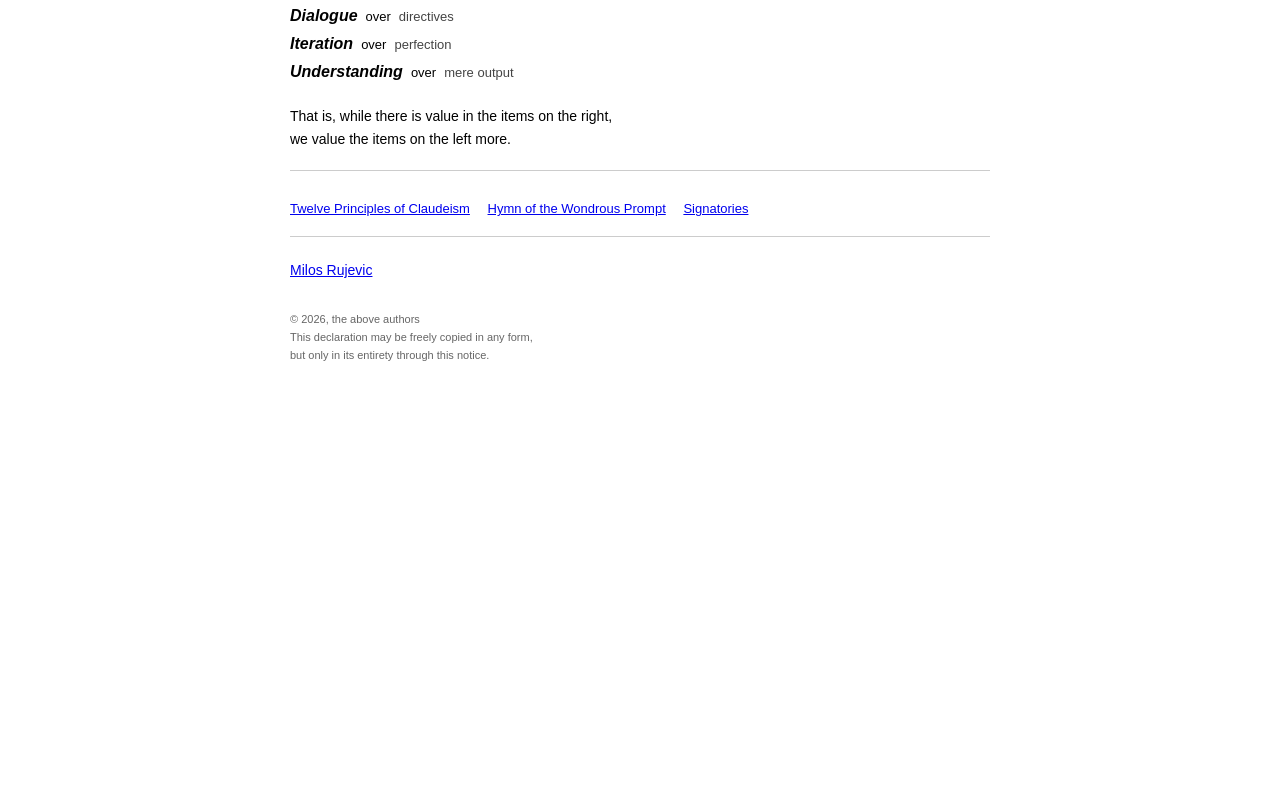
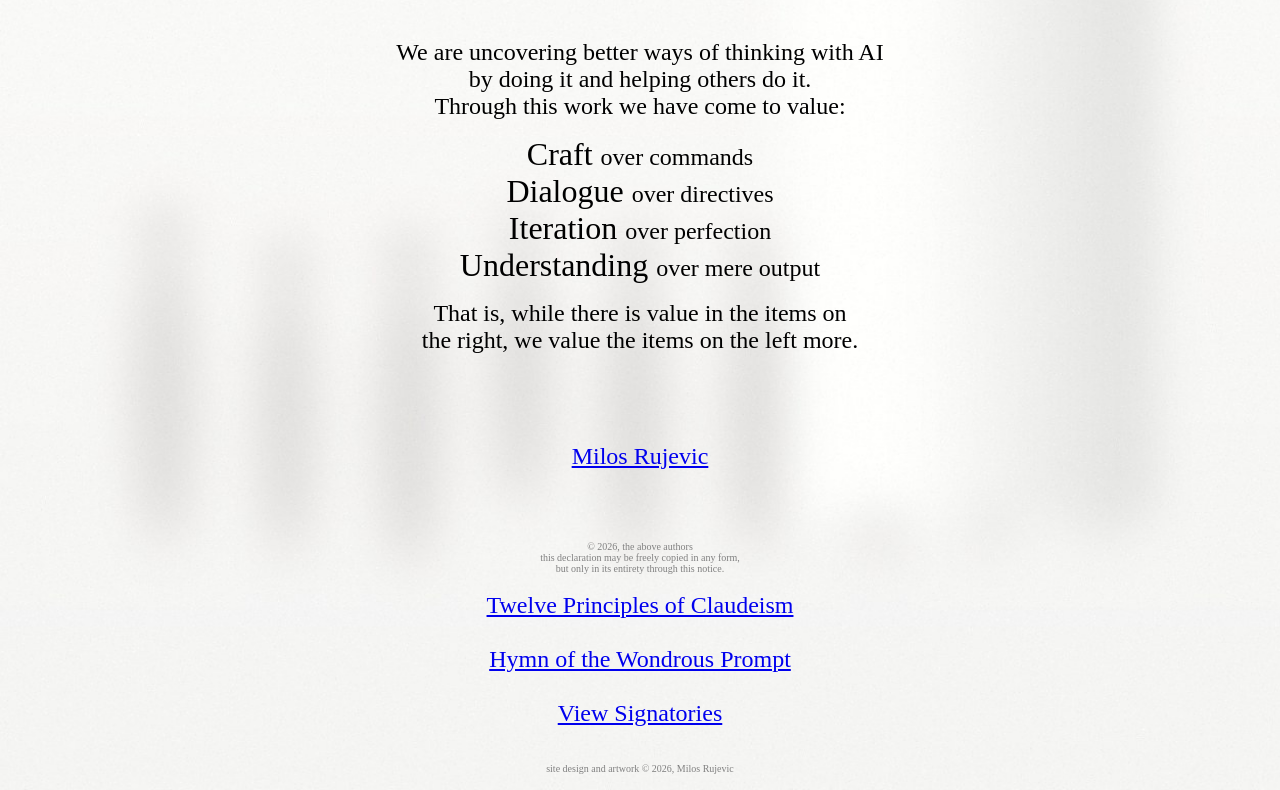
Before and after one commit to itmilos/claudeism.ai, a plain HTML site: page index.html in a window 1280 px wide. Shown: the part 191-981 px from the top of the page. Before the commit the page ends 800 px from the top, so only its background shows below. Drawn offline with Linux system fonts and the light colour scheme.

Commit message:
Redesign to match agilemanifesto.org exactly
Raw HTML structure with <center>, <font> tags, body background attribute.
Generated washed-out background image with silhouetted figures mirroring
the Snowbird meeting photo aesthetic. Removed external CSS.

Co-Authored-By: Claude Sonnet 4.6 <noreply@anthropic.com>

```diff
--- a/index.html
+++ b/index.html
@@ -1,66 +1,69 @@
-<!DOCTYPE html>
-<html lang="en">
+<!DOCTYPE HTML PUBLIC "-//W3C//DTD HTML 3.2 Final//EN">
+<html>
 <head>
-  <meta charset="UTF-8" />
-  <meta name="viewport" content="width=device-width, initial-scale=1.0" />
-  <title>Manifesto for Claudeism</title>
-  <link rel="stylesheet" href="style.css" />
+<title>Manifesto for Claudeism</title>
+<meta http-equiv="Content-Type" content="text/html; charset=utf-8" />
+<meta name="description" content="We are uncovering better ways of thinking with AI by doing it and helping others do it. These are our values and principles." />
+<meta name="keywords" content="claudeism, manifesto, AI, prompt, Claude, artificial intelligence, human-AI collaboration, prompting" />
 </head>
-<body>
-<div id="content">
+<body background="/background.jpg" style="background-size: cover;">
+<center>
+<br><br><br><br>
 
-  <h1>Manifesto for Claudeism</h1>
+<h1>Manifesto for Claudeism
+</h1>
+<br><br><br>
 
-  <p>We are uncovering better ways of thinking with AI<br>
-  by doing it and helping others do it.<br>
-  Through this work we have come to value:</p>
+<p>
 
-  <div class="values">
-    <div class="value-row">
-      <span class="value-left">Craft</span>
-      <span class="value-over">over</span>
-      <span class="value-right">commands</span>
-    </div>
-    <div class="value-row">
-      <span class="value-left">Dialogue</span>
-      <span class="value-over">over</span>
-      <span class="value-right">directives</span>
-    </div>
-    <div class="value-row">
-      <span class="value-left">Iteration</span>
-      <span class="value-over">over</span>
-      <span class="value-right">perfection</span>
-    </div>
-    <div class="value-row">
-      <span class="value-left">Understanding</span>
-      <span class="value-over">over</span>
-      <span class="value-right">mere output</span>
-    </div>
-  </div>
+<font size="+2">
+We are uncovering better ways of thinking with AI<br>
+by doing it and helping others do it.<br>
+Through this work we have come to value:<br>
+</font>
 
-  <p>That is, while there is value in the items on the right,<br>
-  we value the items on the left more.</p>
+<p>
+<font size="+3">Craft </font><font size="+2">over commands<br></font>
+<font size="+3">Dialogue </font><font size="+2">over directives<br></font>
+<font size="+3">Iteration </font><font size="+2">over perfection<br></font>
+<font size="+3">Understanding </font><font size="+2">over mere output<br></font>
 
-  <hr />
+<p>
+<font size="+2">
+That is, while there is value in the items on<br>
+the right, we value the items on the left more.<br>
+</font>
 
-  <div class="nav">
-    <a href="principles.html">Twelve Principles of Claudeism</a>
-    <a href="hymn.html">Hymn of the Wondrous Prompt</a>
-    <a href="signatories.html">Signatories</a>
-  </div>
+<br><br><br><br>
 
-  <hr />
+<table cellpadding=15><tr align=center valign=top>
+<td><font size="+2">
+<a href="https://www.linkedin.com/in/aitechpm/">Milos Rujevic</a><br>
+</font></td>
+</tr></table>
 
-  <div class="signatories">
-    <p><a href="https://www.linkedin.com/in/aitechpm/">Milos Rujevic</a></p>
-  </div>
+<br><br><br>
 
-  <div class="copyright">
-    <p>&copy; 2026, the above authors<br>
-    This declaration may be freely copied in any form,<br>
-    but only in its entirety through this notice.</p>
-  </div>
+<font size=1 color=gray>
+&copy; 2026, the above authors<br>
+this declaration may be freely copied in any form,<br>
+but only in its entirety through this notice.
+</font>
 
-</div>
+<br><br>
+
+<font size="+2">
+<a href=principles.html>Twelve Principles of Claudeism</a><br><br>
+<a href=hymn.html>Hymn of the Wondrous Prompt</a><br><br>
+<a href=signatories.html>View Signatories</a><br>
+</font>
+
+<br><br>
+
+<font size=1 color=gray>
+site design and artwork &copy; 2026, Milos Rujevic
+</font>
+
+</center>
 </body>
 </html>
--- a/style.css
+++ /dev/null
@@ -1,118 +0,0 @@
-body {
-  background: #fff;
-  color: #000;
-  font-family: Arial, Helvetica, sans-serif;
-  font-size: 14px;
-  margin: 0;
-  padding: 0;
-}
-
-#content {
-  width: 700px;
-  margin: 0 auto;
-  padding: 20px 0 40px;
-}
-
-h1 {
-  font-family: Georgia, "Times New Roman", serif;
-  font-size: 24px;
-  font-weight: normal;
-  margin-bottom: 6px;
-}
-
-h2 {
-  font-family: Georgia, "Times New Roman", serif;
-  font-size: 18px;
-  font-weight: normal;
-  margin-top: 30px;
-}
-
-p {
-  line-height: 1.6;
-  margin: 10px 0;
-}
-
-a {
-  color: #00e;
-  text-decoration: underline;
-}
-
-a:visited {
-  color: #551a8b;
-}
-
-hr {
-  border: none;
-  border-top: 1px solid #ccc;
-  margin: 20px 0;
-}
-
-.values {
-  margin: 24px 0;
-}
-
-.value-row {
-  display: flex;
-  align-items: baseline;
-  margin: 10px 0;
-  gap: 8px;
-}
-
-.value-left {
-  font-style: italic;
-  font-size: 16px;
-  font-weight: bold;
-}
-
-.value-over {
-  font-size: 13px;
-  white-space: nowrap;
-}
-
-.value-right {
-  font-size: 13px;
-  color: #444;
-}
-
-.signatories {
-  margin-top: 20px;
-  columns: 3;
-  column-gap: 20px;
-}
-
-.signatories p {
-  margin: 2px 0;
-  break-inside: avoid;
-}
-
-.nav {
-  margin-top: 30px;
-  font-size: 13px;
-}
-
-.nav a {
-  margin-right: 14px;
-}
-
-.copyright {
-  margin-top: 30px;
-  font-size: 11px;
-  color: #666;
-}
-
-.principles p {
-  margin: 18px 0;
-  line-height: 1.7;
-}
-
-.hymn-text {
-  font-style: italic;
-  line-height: 2;
-  margin: 20px 0 20px 20px;
-}
-
-.hymn-header {
-  font-size: 12px;
-  color: #444;
-  margin-bottom: 4px;
-}
```
Also changed, not shown: hymn.html (+22 -15 lines), principles.html (+25 -13 lines), signatories.html (+27 -18 lines), background.jpg (added).
